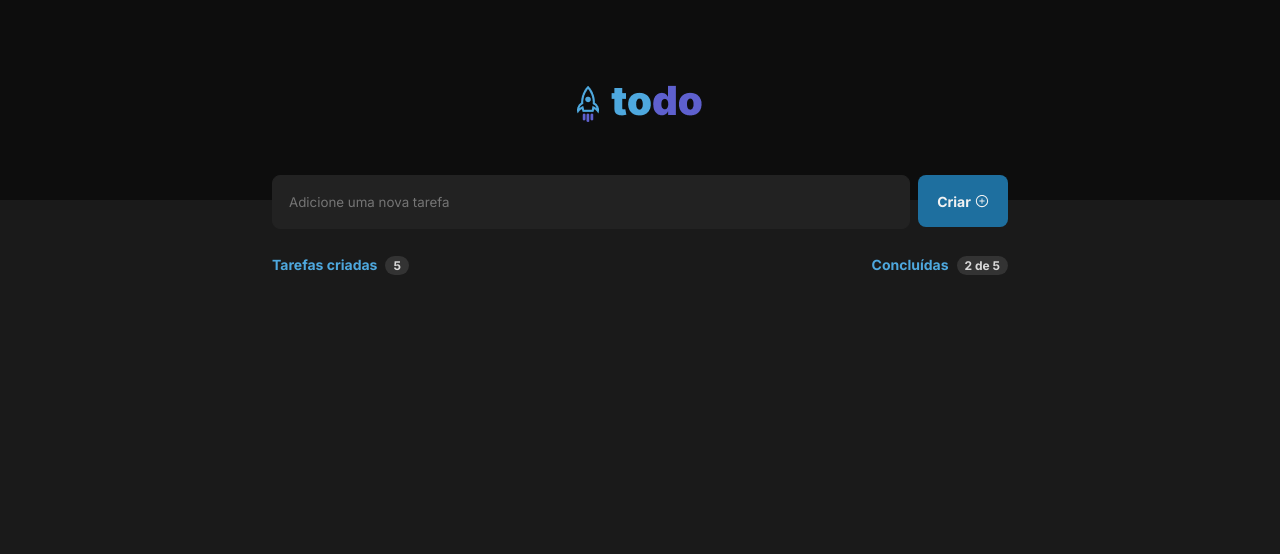
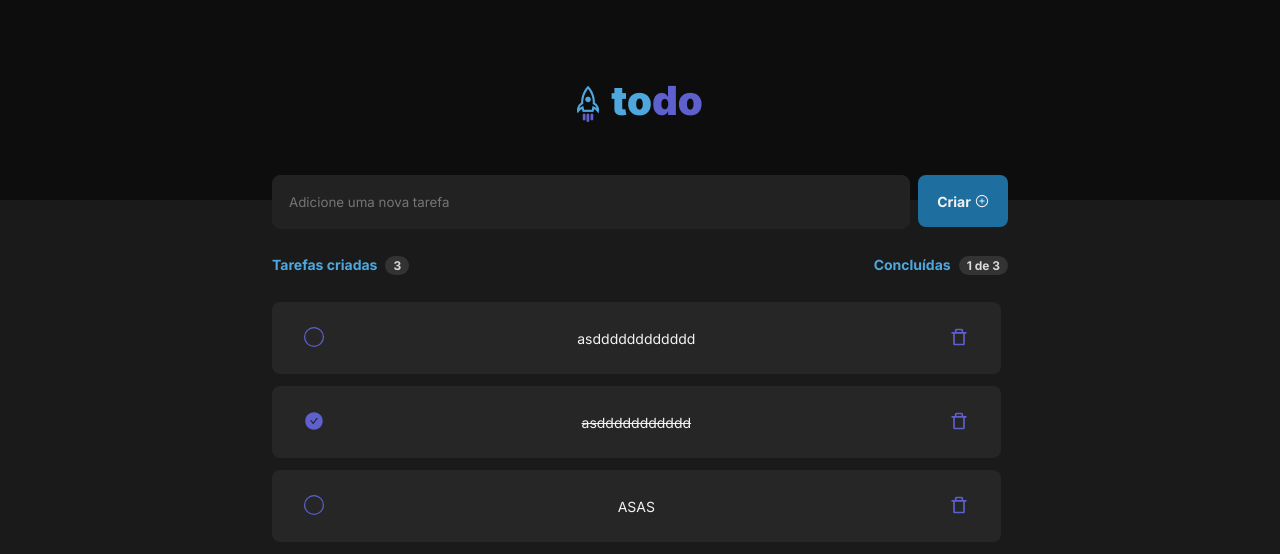
Before and after one commit to cp-yago/todo-app-react-query, a React (Vite) app: page / in a window 1280 px wide. Shown: the top 554 px of the page. Built offline with nearby package versions, Linux system fonts and the light colour scheme; data requests are answered from the project's data file.

Commit message:
feat: task counter

```diff
--- a/db.json
+++ b/db.json
@@ -1,3 +1,19 @@
 {
-  "tasks": []
+  "tasks": [
+    {
+      "id": "1676034924037",
+      "title": "asdddddddddddd",
+      "done": false
+    },
+    {
+      "id": "1676034926248",
+      "title": "asddddddddddd",
+      "done": true
+    },
+    {
+      "id": "1676035027133",
+      "title": "ASAS",
+      "done": false
+    }
+  ]
 }
--- a/src/components/TaskCounter/index.tsx
+++ b/src/components/TaskCounter/index.tsx
@@ -1,15 +1,22 @@
+import { useQuery } from '@tanstack/react-query'
+import { getTasks } from '../../services/api'
 import { Container, Title, Counter } from './styles'
 
 export const TaskCounter = () => {
+  const query = useQuery({ queryKey: ['tasks'], queryFn: getTasks })
+  const total = query.data?.length || 0
+  const doneTasks = query.data?.filter((task) => task.done).length || 0
   return (
     <Container>
       <div>
         <Title>Tarefas criadas</Title>
-        <Counter>5</Counter>
+        <Counter>{total}</Counter>
       </div>
       <div>
         <Title>Concluídas</Title>
-        <Counter>2 de 5</Counter>
+        <Counter>
+          {`${doneTasks} de ${total}`}
+        </Counter>
       </div>
     </Container>
   )
```
